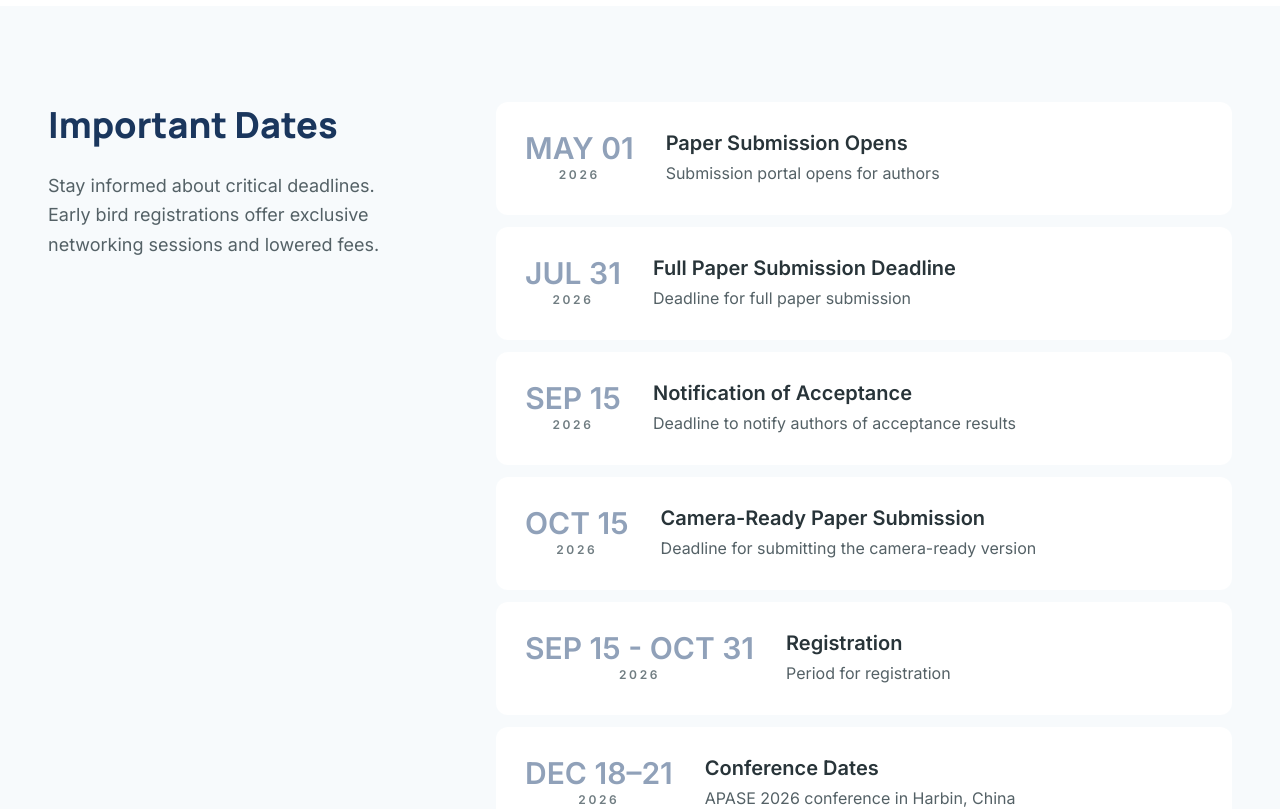
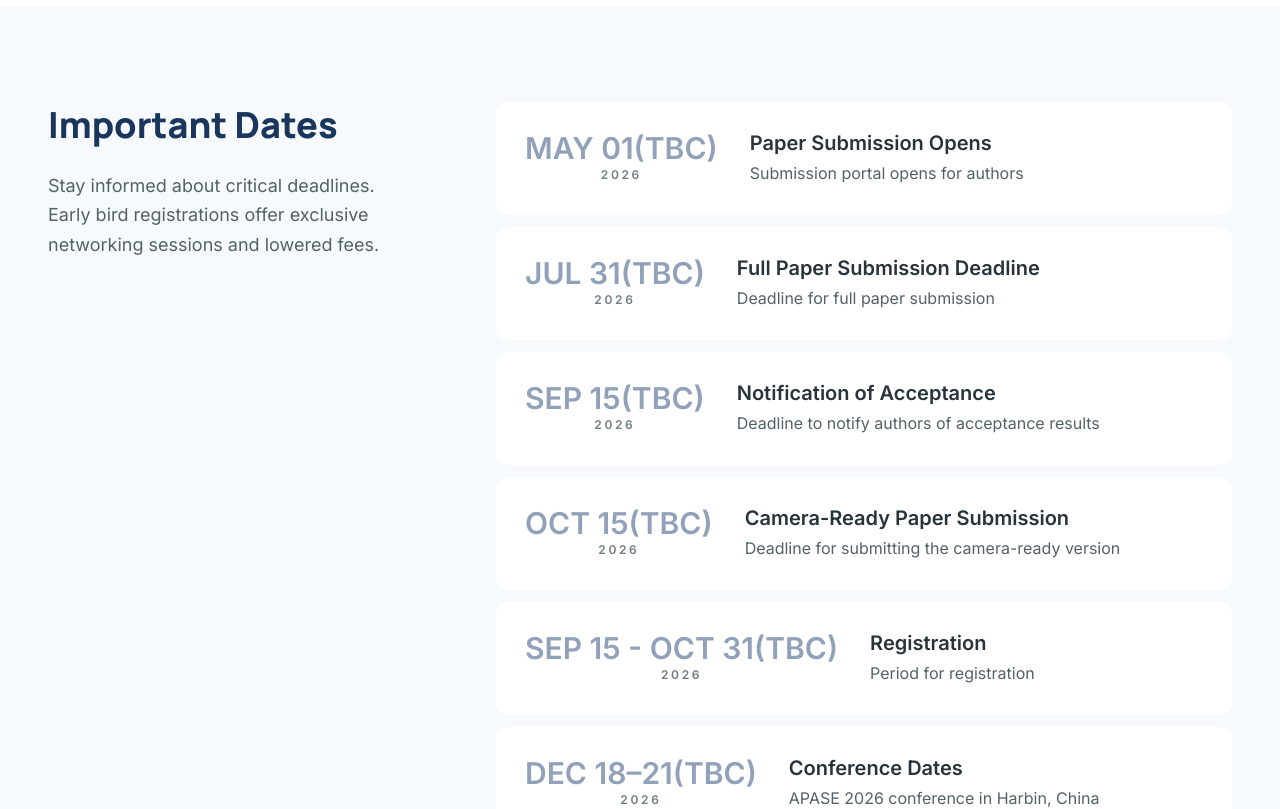
Before and after one commit to ascomlab/apase-web, a Next.js app: page / in a window 1280 px wide. Shown: the part 1680-2489 px from the top of the page. Built offline with nearby package versions, Linux system fonts and the light colour scheme.

Commit message:
Update page.tsx

```diff
--- a/app/page.tsx
+++ b/app/page.tsx
@@ -32,7 +32,7 @@ const todayKey = getTodayKey("Asia/Shanghai");
 
 const importantDates = [
   {
-    date: "MAY 01",
+    date: "MAY 01(TBC)",
     year: "2026",
     title: "Paper Submission Opens",
     description: "Submission portal opens for authors",
@@ -40,35 +40,35 @@ const importantDates = [
     active: todayKey >= getMilestoneKey("MAY 01", "2026")!,
   },
   {
-    date: "JUL 31",
+    date: "JUL 31(TBC)",
     year: "2026",
     title: "Full Paper Submission Deadline",
     description: "Deadline for full paper submission",
     active: todayKey >= getMilestoneKey("JUL 31", "2026")!,
   },
   {
-    date: "SEP 15",
+    date: "SEP 15(TBC)",
     year: "2026",
     title: "Notification of Acceptance",
     description: "Deadline to notify authors of acceptance results",
     active: todayKey >= getMilestoneKey("SEP 15", "2026")!,
   },
   {
-    date: "OCT 15",
+    date: "OCT 15(TBC)",
     year: "2026",
     title: "Camera-Ready Paper Submission",
     description: "Deadline for submitting the camera-ready version",
     active: todayKey >= getMilestoneKey("OCT 15", "2026")!,
   },
   {
-    date: "SEP 15 - OCT 31",
+    date: "SEP 15 - OCT 31(TBC)",
     year: "2026",
     title: "Registration",
     description: "Period for registration",
     active: todayKey >= getMilestoneKey("OCT 31", "2026")!,
   },
   {
-    date: "DEC 18–21",
+    date: "DEC 18–21(TBC)",
     year: "2026",
     title: "Conference Dates",
     description: "APASE 2026 conference in Harbin, China",
```
